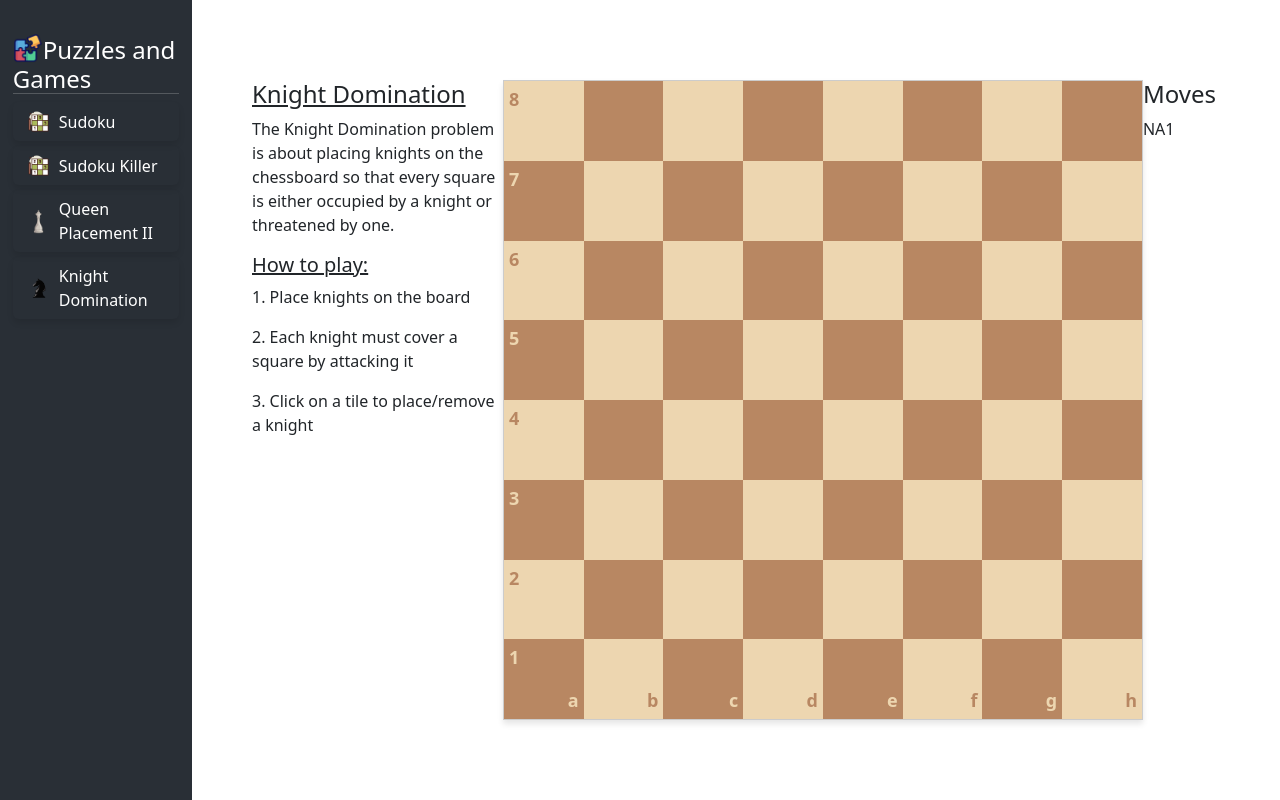
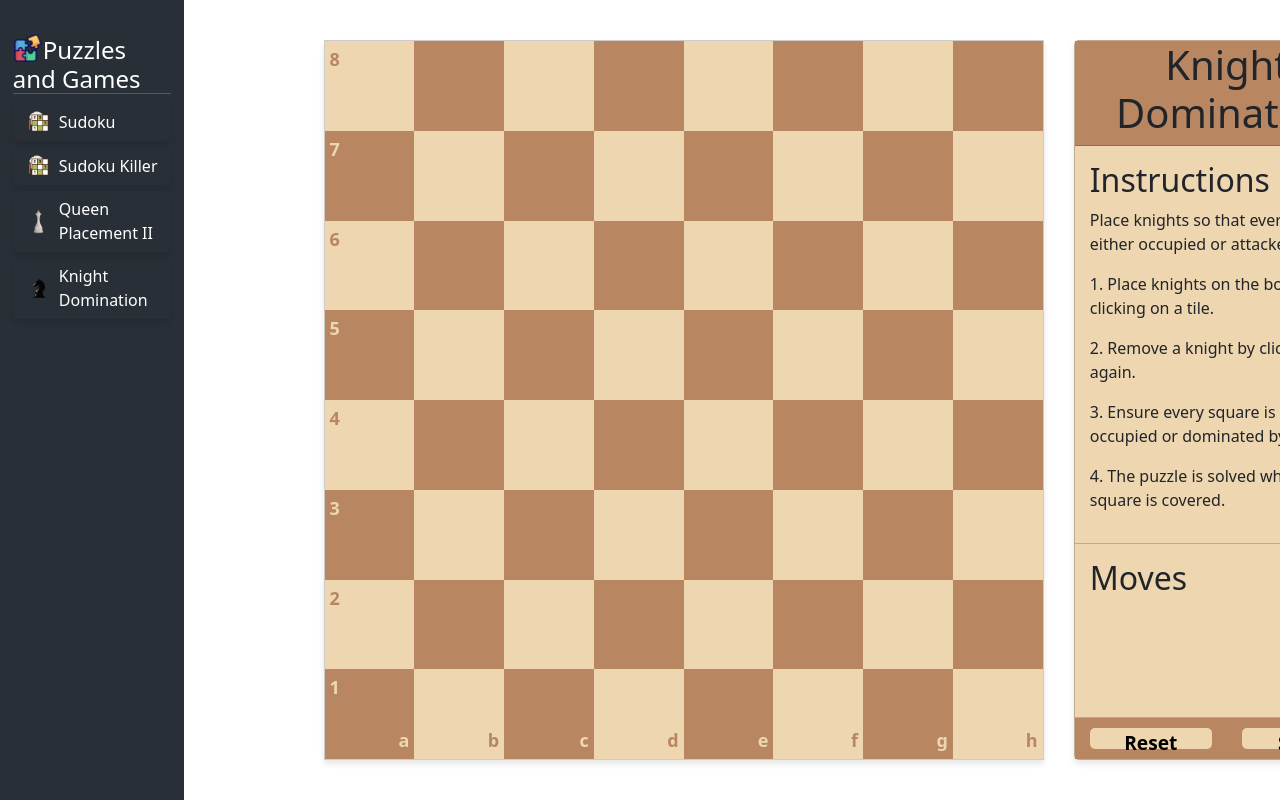
Before and after one commit to codr1an/puzzlesAndGames, a React (Create React App) app in the folder frontend/: page /knight_domination in a window 1280 px wide. Built offline with nearby package versions, Linux system fonts and the light colour scheme.

Commit message:
slight refactoring, add separate controls component

```diff
--- a/frontend/src/Components/KnightDomination/KnightDomination.css
+++ b/frontend/src/Components/KnightDomination/KnightDomination.css
@@ -1,6 +1,6 @@
 .knight-domination-container {
   height: 100vh;
-  width: 80%;
+  width: 90%;
   display: flex;
   align-items: center;
   justify-content: center;
@@ -9,33 +9,62 @@
 .knight-game-elements {
   display: flex;
   justify-content: flex-start;
-  align-items: stretch;
-  width: 100%;
-  height: 80%;
+  align-items: space-between;
+  gap: 30px;
+  width: 80%;
+  height: 90%;
   margin-left: 60px;
 }
 
-.knight-board-container {
-  flex: 1 1 50%;
-  height: 100%;
-  display: flex;
-  justify-content: center;
-  align-items: center;
-  border: 0.1px solid rgba(0, 0, 0, 0.2);
-  box-shadow: 0px 4px 6px rgba(0, 0, 0, 0.1);
-  aspect-ratio: 1;
-}
-
-.knight-moves-container {
-  padding: 1%;
-  width: 25%;
+.knight-controls-container {
+  width: 35%;
   height: auto;
   border: 0.1px solid rgba(0, 0, 0, 0.2);
   box-shadow: 0px 4px 6px rgba(0, 0, 0, 0.1);
   flex-shrink: 0;
+  margin-left: auto;
+  border-radius: 5px;
+  display: flex;
+  flex-direction: column;
+  align-items: space-between;
+  background-color: rgb(237, 214, 176);
 }
 
-.info-container h4,
-h5 {
-  text-decoration: underline;
+.knight-title {
+  height: auto;
+  text-align: center;
+  border-bottom: 0.1px solid rgba(0, 0, 0, 0.2);
+  background-color: rgb(184, 135, 98);
 }
+
+.knight-description {
+  height: auto;
+  border-bottom: 0.1px solid rgba(0, 0, 0, 0.2);
+  padding: 5%;
+}
+
+.knight-moves {
+  height: 44%;
+  border-bottom: 0.1px solid rgba(0, 0, 0, 0.2);
+  padding: 5%;
+}
+
+.knight-buttons {
+  height: 10%;
+  background-color: rgb(184, 135, 98);
+  display: flex;
+  justify-content: space-around;
+  align-items: center;
+}
+
+.knight-button {
+  width: 40%;
+  height: 50%;
+  margin: 5px;
+  background-color: rgb(237, 214, 176);
+  border: none;
+  border-radius: 5px;
+  font-size: 1.2rem;
+  font-weight: bold;
+  cursor: pointer;
+}
--- a/frontend/src/Components/KnightDomination/KnightDomination.jsx
+++ b/frontend/src/Components/KnightDomination/KnightDomination.jsx
@@ -1,7 +1,8 @@
-import React, { useState } from "react";
+import React, { useState, useEffect } from "react";
 import "./KnightDomination.css";
 import Sidebar from "../Home/Sidebar";
 import Chessboard from "../QueenPlacement/Chessboard";
+import ChessPuzzleControls from "../QueenPlacement/ChessPuzzleControls";
 
 const KnightDomination = () => {
   const pieceLogic = (currentCell) => {
@@ -11,35 +12,114 @@ const KnightDomination = () => {
   const pieceImage = "/DarkKnight.webp";
   const pieceAlt = "Knight";
 
+  const [board, setBoard] = useState(
+    Array(8)
+      .fill(null)
+      .map(() => Array(8).fill(null))
+  );
+  const [dominatedSquares, setDominatedSquares] = useState([]);
+  const [moves, setMoves] = useState("");
+
+  const knightMoves = [
+    [-2, -1],
+    [-2, 1],
+    [2, -1],
+    [2, 1],
+    [-1, -2],
+    [-1, 2],
+    [1, -2],
+    [1, 2],
+  ];
+
+  const resetHandler = () => {
+    setMoves("");
+    setBoard(
+      Array(8)
+        .fill(null)
+        .map(() => Array(8).fill(null))
+    );
+    setDominatedSquares([]);
+    console.log("Board Reset");
+  };
+
+  const solvePuzzle = () => {
+    setMoves("Puzzle solved!");
+    console.log("Puzzle Solved");
+  };
+
+  const getDominatedSquaresForKnights = () => {
+    let knights = [];
+    for (let row = 0; row < 8; row++) {
+      for (let col = 0; col < 8; col++) {
+        if (board[row][col] === "N") {
+          knights.push({ row, col });
+        }
+      }
+    }
+
+    let attackedSquares = new Set();
+    knights.forEach((knight) => {
+      attackedSquares.add(`${knight.row},${knight.col}`);
+
+      knightMoves.forEach(([dx, dy]) => {
+        const newRow = knight.row + dx;
+        const newCol = knight.col + dy;
+        if (newRow >= 0 && newRow < 8 && newCol >= 0 && newCol < 8) {
+          attackedSquares.add(`${newRow},${newCol}`);
+        }
+      });
+    });
+
+    return Array.from(attackedSquares).map((pos) => pos.split(",").map(Number));
+  };
+
+  const toggleSquare = (row, col) => {
+    const newBoard = board.map((r, rowIndex) => {
+      if (rowIndex === row) {
+        return r.map((cell, colIndex) => {
+          if (colIndex === col) {
+            return pieceLogic(cell);
+          }
+          return cell;
+        });
+      }
+      return r;
+    });
+    setBoard(newBoard);
+  };
+
+  useEffect(() => {
+    setDominatedSquares(getDominatedSquaresForKnights());
+  }, [board]);
+
+  const instructions = [
+    "1. Place knights on the board by clicking on a tile.",
+    "2. Remove a knight by clicking on it again.",
+    "3. Ensure every square is either occupied or dominated by a knight.",
+    "4. The puzzle is solved when every square is covered.",
+  ];
+
   return (
     <div>
       <div className="game-selection-container">
         <Sidebar />
         <div className="knight-domination-container">
           <div className="knight-game-elements">
-            <div className="info-container">
-              <h4>Knight Domination</h4>
-              <p>
-                The Knight Domination problem is about placing knights on the
-                chessboard so that every square is either occupied by a knight
-                or threatened by one.
-              </p>
-              <h5>How to play:</h5>
-              <p>1. Place knights on the board</p>
-              <p>2. Each knight must cover a square by attacking it</p>
-              <p>3. Click on a tile to place/remove a knight</p>
-            </div>
-            <div className="board-container">
-              <Chessboard
-                pieceLogic={pieceLogic}
-                pieceImage={pieceImage}
-                pieceAlt={pieceAlt}
-              />
-            </div>
-            <div className="moves-container">
-              <h4>Moves</h4>
-              <p>NA1</p>
-            </div>
+            <Chessboard
+              board={board}
+              attackedSquares={dominatedSquares}
+              toggleSquare={toggleSquare}
+              pieceImage={pieceImage}
+              pieceAlt={pieceAlt}
+            />
+            <ChessPuzzleControls
+              title="Knight Domination"
+              description="Place knights so that every square is either occupied or attacked."
+              instructions={instructions}
+              moves={moves}
+              resetHandler={resetHandler}
+              solveHandler={solvePuzzle}
+            />
           </div>
         </div>
       </div>
--- /dev/null
+++ b/frontend/src/Components/QueenPlacement/ChessPuzzleControls.jsx
@@ -0,0 +1,38 @@
+import React from "react";
+
+const ChessPuzzleControls = ({
+  title,
+  description,
+  instructions,
+  moves,
+  resetHandler,
+  solveHandler,
+}) => {
+  return (
+    <div className="queen-controls-container">
+      <div className="queen-title">
+        <h1>{title}</h1>
+      </div>
+      <div className="queen-description">
+        <h2>Instructions</h2>
+        <p>{description}</p>
+        {instructions &&
+          instructions.map((step, index) => <p key={index}>{step}</p>)}
+      </div>
+      <div className="queen-moves">
+        <h2>Moves</h2>
+        {moves && <p>{moves}</p>}
+      </div>
+      <div className="queen-buttons">
+        <button className="queen-button" onClick={resetHandler}>
+          Reset
+        </button>
+        <button className="queen-button" onClick={solveHandler}>
+          Solve
+        </button>
+      </div>
+    </div>
+  );
+};
+
+export default ChessPuzzleControls;
--- a/frontend/src/Components/QueenPlacement/Chessboard.jsx
+++ b/frontend/src/Components/QueenPlacement/Chessboard.jsx
@@ -1,112 +1,13 @@
-import React, { useState, useEffect } from "react";
+import React from "react";
 import "./Chessboard.css";
 
-const Chessboard = ({ pieceLogic, pieceImage, pieceAlt, knightLogic }) => {
-  const createBoard = () => {
-    return Array(8)
-      .fill(null)
-      .map(() => Array(8).fill(null));
-  };
-
-  const [board, setBoard] = useState(createBoard());
-  const [attackedSquares, setAttackedSquares] = useState([]);
-  const [knightSquares, setKnightSquares] = useState([]);
-
-  const getAttackedSquaresForQueens = () => {
-    let queens = [];
-
-    for (let row = 0; row < 8; row++) {
-      for (let col = 0; col < 8; col++) {
-        if (board[row][col] === "Q") {
-          queens.push({ row, col });
-        }
-      }
-    }
-
-    let attackSquares = [];
-
-    for (let i = 0; i < queens.length; i++) {
-      for (let j = i + 1; j < queens.length; j++) {
-        const queen1 = queens[i];
-        const queen2 = queens[j];
-
-        if (
-          queen1.row === queen2.row ||
-          queen1.col === queen2.col ||
-          Math.abs(queen1.row - queen2.row) ===
-            Math.abs(queen1.col - queen2.col)
-        ) {
-          attackSquares.push([queen1.row, queen1.col]);
-          attackSquares.push([queen2.row, queen2.col]);
-        }
-      }
-    }
-
-    return attackSquares;
-  };
-
-  const getAttackedSquaresForKnights = () => {
-    const knightMoves = [
-      [-2, -1],
-      [-2, 1],
-      [2, -1],
-      [2, 1],
-      [-1, -2],
-      [-1, 2],
-      [1, -2],
-      [1, 2],
-    ];
-
-    let attackedSquares = [];
-    let knightSquaresTemp = [];
-
-    for (let row = 0; row < 8; row++) {
-      for (let col = 0; col < 8; col++) {
-        if (board[row][col] === "N") {
-          knightSquaresTemp.push([row, col]);
-          attackedSquares.push([row, col]);
-
-          knightMoves.forEach(([rOffset, cOffset]) => {
-            const newRow = row + rOffset;
-            const newCol = col + cOffset;
-
-            if (newRow >= 0 && newRow < 8 && newCol >= 0 && newCol < 8) {
-              attackedSquares.push([newRow, newCol]);
-            }
-          });
-        }
-      }
-    }
-
-    return { attackedSquares, knightSquares: knightSquaresTemp };
-  };
-
-  const toggleSquare = (row, col) => {
-    const newBoard = board.map((r, rowIndex) => {
-      if (rowIndex === row) {
-        return r.map((cell, colIndex) => {
-          if (colIndex === col) {
-            return pieceLogic(cell);
-          }
-          return cell;
-        });
-      }
-      return r;
-    });
-
-    setBoard(newBoard);
-  };
-
-  useEffect(() => {
-    const attackSquaresForQueens = getAttackedSquaresForQueens();
-    setAttackedSquares(attackSquaresForQueens);
-
-    const { attackedSquares, knightSquares: knightSquaresTemp } =
-      getAttackedSquaresForKnights();
-    setAttackedSquares((prevAttacks) => [...prevAttacks, ...attackedSquares]);
-    setKnightSquares(knightSquaresTemp);
-  }, [board]);
-
+const Chessboard = ({
+  board,
+  attackedSquares,
+  toggleSquare,
+  pieceImage,
+  pieceAlt,
+}) => {
   const renderBoard = () => {
     return board.map((row, rowIndex) =>
       row.map((cell, colIndex) => {
@@ -117,11 +18,6 @@ const Chessboard = ({ pieceLogic, pieceImage, pieceAlt, knightLogic }) => {
         const isAttacked = attackedSquares.some(
           ([attackedRow, attackedCol]) =>
             attackedRow === rowIndex && attackedCol === colIndex
-        );
-
-        const isKnightSquare = knightSquares.some(
-          ([knightRow, knightCol]) =>
-            knightRow === rowIndex && knightCol === colIndex
         );
 
         let tileNotationTopLeft = "";
@@ -141,9 +37,7 @@ const Chessboard = ({ pieceLogic, pieceImage, pieceAlt, knightLogic }) => {
         return (
           <div
             key={`${rowIndex}-${colIndex}`}
-            className={`${squareClass} ${
-              isAttacked || isKnightSquare ? "attacked" : ""
-            }`}
+            className={`${squareClass} ${isAttacked ? "attacked" : ""}`}
             onClick={() => toggleSquare(rowIndex, colIndex)}
           >
             {tileNotationTopLeft && (
--- a/frontend/src/Components/QueenPlacement/QueenPlacement.jsx
+++ b/frontend/src/Components/QueenPlacement/QueenPlacement.jsx
@@ -1,7 +1,8 @@
-import React, { useState } from "react";
+import React, { useState, useEffect } from "react";
 import "./QueenPlacement.css";
 import Sidebar from "../Home/Sidebar";
 import Chessboard from "./Chessboard";
+import ChessPuzzleControls from "./ChessPuzzleControls";
 
 const QueenPlacement = () => {
   const pieceLogic = (currentCell) => {
@@ -11,6 +12,91 @@ const QueenPlacement = () => {
   const pieceImage = "/LightQueen.webp";
   const pieceAlt = "Queen";
 
+  const [moves, setMoves] = useState("");
+  const [board, setBoard] = useState(
+    Array(8)
+      .fill(null)
+      .map(() => Array(8).fill(null))
+  );
+  const [attackedSquares, setAttackedSquares] = useState([]);
+
+  const resetHandler = () => {
+    setMoves("");
+    setBoard(
+      Array(8)
+        .fill(null)
+        .map(() => Array(8).fill(null))
+    );
+    setAttackedSquares([]);
+    console.log("Board Reset");
+  };
+
+  const solvePuzzle = () => {
+    setMoves("Puzzle solved!");
+    console.log("Puzzle Solved");
+  };
+
+  const getAttackedSquaresForQueens = () => {
+    let queens = [];
+
+    for (let row = 0; row < 8; row++) {
+      for (let col = 0; col < 8; col++) {
+        if (board[row][col] === "Q") {
+          queens.push({ row, col });
+        }
+      }
+    }
+
+    let attackSquares = [];
+
+    for (let i = 0; i < queens.length; i++) {
+      for (let j = i + 1; j < queens.length; j++) {
+        const queen1 = queens[i];
+        const queen2 = queens[j];
+
+        if (
+          queen1.row === queen2.row ||
+          queen1.col === queen2.col ||
+          Math.abs(queen1.row - queen2.row) ===
+            Math.abs(queen1.col - queen2.col)
+        ) {
+          attackSquares.push([queen1.row, queen1.col]);
+          attackSquares.push([queen2.row, queen2.col]);
+        }
+      }
+    }
+
+    return attackSquares;
+  };
+
+  const toggleSquare = (row, col) => {
+    const newBoard = board.map((r, rowIndex) => {
+      if (rowIndex === row) {
+        return r.map((cell, colIndex) => {
+          if (colIndex === col) {
+            return pieceLogic(cell);
+          }
+          return cell;
+        });
+      }
+      return r;
+    });
+
+    setBoard(newBoard);
+  };
+
+  useEffect(() => {
+    const attackSquaresForQueens = getAttackedSquaresForQueens();
+    setAttackedSquares(attackSquaresForQueens);
+  }, [board]);
+
+  const instructions = [
+    "1. Place queens on the board by clicking on a tile.",
+    "2. Remove a queen by clicking on it again.",
+    "3. Each queen must not be threatened by another queen.",
+    "4. The puzzle is solved if you've placed 8 queens that don't attack each other.",
+  ];
+
   return (
     <div>
       <div className="game-selection-container">
@@ -18,38 +104,20 @@ const QueenPlacement = () => {
         <div className="queen-placement-container">
           <div className="queen-game-elements">
             <Chessboard
-              pieceLogic={pieceLogic}
+              board={board}
+              attackedSquares={attackedSquares}
+              toggleSquare={toggleSquare}
               pieceImage={pieceImage}
               pieceAlt={pieceAlt}
             />
-            <div className="queen-controls-container">
-              <div className="queen-title">
-                <h1>8 Queens Puzzle</h1>
-              </div>
-              <div className="queen-description">
-                <h2>Instructions</h2>
-                <p>
-                  The eight queens puzzle is the problem of placing eight chess
-                  queens on the chessboard so that no two queens threaten each
-                  other; thus, a solution requires that no two queens share the
-                  same row, column, or diagonal. There are 92 solutions.
-                </p>
-                <p>1. Place queens on the board by clicking on a tile</p>
-                <p>2. Remove a queen by clicking on it again</p>
-                <p>3. Each queen must not be threatened by another queen</p>
-                <p>
-                  4. The puzzle is solved if you've placed 8 queens that don't
-                  attack eachother
-                </p>
-              </div>
-              <div className="queen-moves">
-                <h2>Moves</h2>
-              </div>
-              <div className="queen-buttons">
-                <button className="queen-button">Reset</button>
-                <button className="queen-button">Solve</button>
-              </div>
-            </div>
+            <ChessPuzzleControls
+              title="8 Queens Puzzle"
+              description="The eight queens puzzle is the problem of placing eight chess queens on the chessboard so that no two queens threaten each other."
+              instructions={instructions}
+              moves={moves}
+              resetHandler={resetHandler}
+              solveHandler={solvePuzzle}
+            />
           </div>
         </div>
       </div>
```
